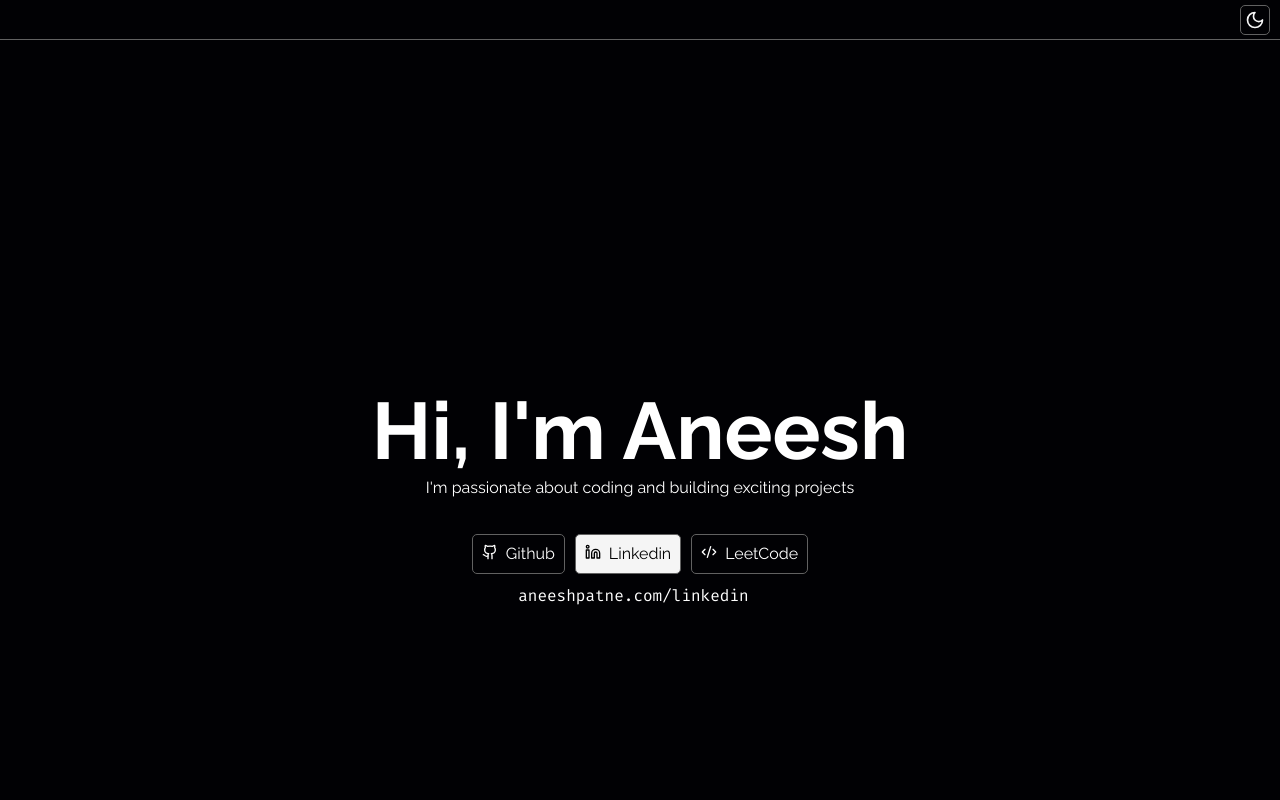
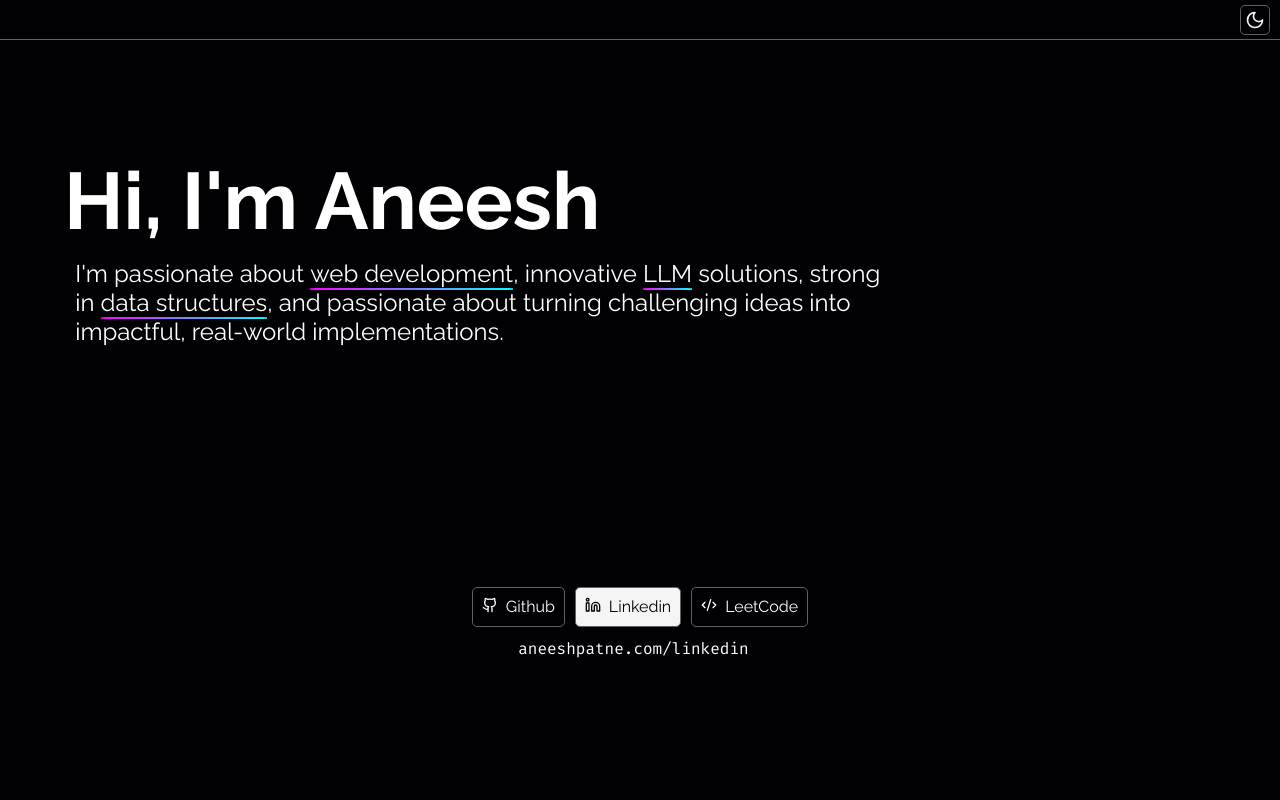
Before and after one commit to aneeshpatne/Personal-Portfolio, a Next.js app: page / in a window 1280 px wide. Shown: the top 800 px of the page. Built offline with nearby package versions, Linux system fonts and the light colour scheme.

Commit message:
feat: update styles in NameNew and ProjectNew components; enhance layout and add gradient animation

```diff
--- a/src/app/globals.css
+++ b/src/app/globals.css
@@ -12,7 +12,7 @@ html {
   --dark-bg-outline: #010104;
   --dark-text: #ffffff;
   --dark-secondary-color: #1e2831;
-  --light-bg: #f5f5f5;
+  --light-bg: #f6f9fc;
   --light-bg-btn: #010104;
   --light-bg-accent: #c1bebe;
   --light-bg-backup: #f5f0e1;
--- a/src/components/NameNew.jsx
+++ b/src/components/NameNew.jsx
@@ -2,7 +2,7 @@
 import { Fira_Code } from "next/font/google";
 import { LuGithub, LuLinkedin, LuCodeXml } from "react-icons/lu";
 import styles from "./style/nameNew.module.css";
-import { useEffect, useState } from "react";
+import { useEffect, useState, useRef, useLayoutEffect } from "react";
 const ibm_font = Fira_Code({
   subsets: ["latin"],
   weight: ["400", "500"],
@@ -13,20 +13,41 @@ const socials = [
   { name: "Linkedin", icon: <LuLinkedin />, url: "linkedin" },
   { name: "LeetCode", icon: <LuCodeXml />, url: "leetcode" },
 ];
+
 export default function NameNew({ theme }) {
   const [idx, setIndex] = useState(0);
+
   useEffect(() => {
     const interval = setInterval(() => {
       setIndex((prevIndex) => (prevIndex + 1) % 3);
     }, 3000);
+
+    return () => {
+      clearInterval(interval);
+    };
   }, []);
+
   return (
-    <div className={styles.name}>
+    <div
+      className={`${styles.name} ${
+        theme === "LightMode" ? styles.lightMode : ""
+      }`}
+    >
+      <div className={styles.upperText}>
+        <div className={styles.introWrapper}>
+          <p className={styles.introName}>Hi, I&apos;m Aneesh</p>
+          <p className={styles.introText}>
+            I&apos;m passionate about{" "}
+            <span className={styles.gradientUnderline}>web development</span>,
+            innovative <span className={styles.gradientUnderline}>LLM</span>{" "}
+            solutions, strong in{" "}
+            <span className={styles.gradientUnderline}>data structures</span>,
+            and passionate about turning challenging ideas into impactful,
+            real-world implementations.
+          </p>
+        </div>
+      </div>
       <div className={styles.introduction}>
-        <p className={styles.boldText}>Hi, I&apos;m Aneesh</p>
-        <p className={styles.secText}>
-          I&apos;m passionate about coding and building exciting projects
-        </p>
         <div className={styles.skillBoxContainer}>
           <div className={styles.skillBox}>
             {socials.map((data, index) => {
--- a/src/components/ProjectNew.jsx
+++ b/src/components/ProjectNew.jsx
@@ -80,7 +80,7 @@ export function ProjectContainer({ theme }) {
             skills and projects.
           </p>
         </div>
-        <btn
+        <button
           className={`${styles.projectLearnMore} ${
             theme === "LightMode" ? styles.LightMode : ""
           }`}
@@ -90,7 +90,7 @@ export function ProjectContainer({ theme }) {
         >
           <p className={`${styles.projectLearnMoreText}`}>Learn More</p>
           <ExternalLink size={20} />
-        </btn>
+        </button>
       </div>
     </div>
   );
--- a/src/components/style/nameNew.module.css
+++ b/src/components/style/nameNew.module.css
@@ -1,10 +1,12 @@
 .name {
+  position: relative;
   display: flex;
   width: 100%;
-  min-width: 400px;
-  height: 95%;
+  min-width: 350px;
+  min-height: 95%;
   justify-content: center;
 }
+
 .introduction {
   display: flex;
   flex-direction: column;
@@ -12,14 +14,28 @@
   align-items: center;
   position: absolute;
   padding: 5%;
-  top: 40%;
+  top: 60%;
 }
-.boldText {
-  text-align: center;
-  width: 100%;
+.upperText {
+  position: absolute;
+  left: 5%;
+  top: 15%;
+}
+.introText {
+  padding: 0.7rem;
+  font-size: 1.5rem;
+  max-width: 70%;
+}
+.introName {
   font-size: 5rem;
   font-weight: 700;
 }
+.introWrapper {
+  display: flex;
+  flex-direction: column;
+  width: fit-content;
+}
+
 .skillBox {
   display: grid;
   grid-template-columns: auto auto auto;
@@ -78,7 +94,37 @@
   animation: urlSlideUp 0.3s ease-out;
   white-space: nowrap;
 }
-@media (max-width: 768px) {
+.gradientUnderline {
+  position: relative;
+  display: inline-block;
+}
+
+.gradientUnderline::after {
+  content: "";
+  position: absolute;
+  left: 0;
+  bottom: -2px;
+  width: 100%;
+  height: 2px;
+  background: linear-gradient(90deg, #ff00ff, #00ffff, #ff00ff);
+  border-radius: 10%;
+  background-size: 200% 100%;
+  animation: gradientMove 3s ease infinite;
+}
+
+@media (max-width: 570px) {
+  .introduction {
+    top: 70%;
+  }
+  .introName {
+    font-size: 3rem;
+  }
+  .upperText {
+    top: 10%;
+  }
+  .introText {
+    max-width: 80%;
+  }
 }
 @keyframes urlSlideUp {
   from {
@@ -90,3 +136,14 @@
     opacity: 1;
   }
 }
+@keyframes gradientMove {
+  0% {
+    background-position: 0% 50%;
+  }
+  50% {
+    background-position: 100% 50%;
+  }
+  100% {
+    background-position: 0% 50%;
+  }
+}
```
